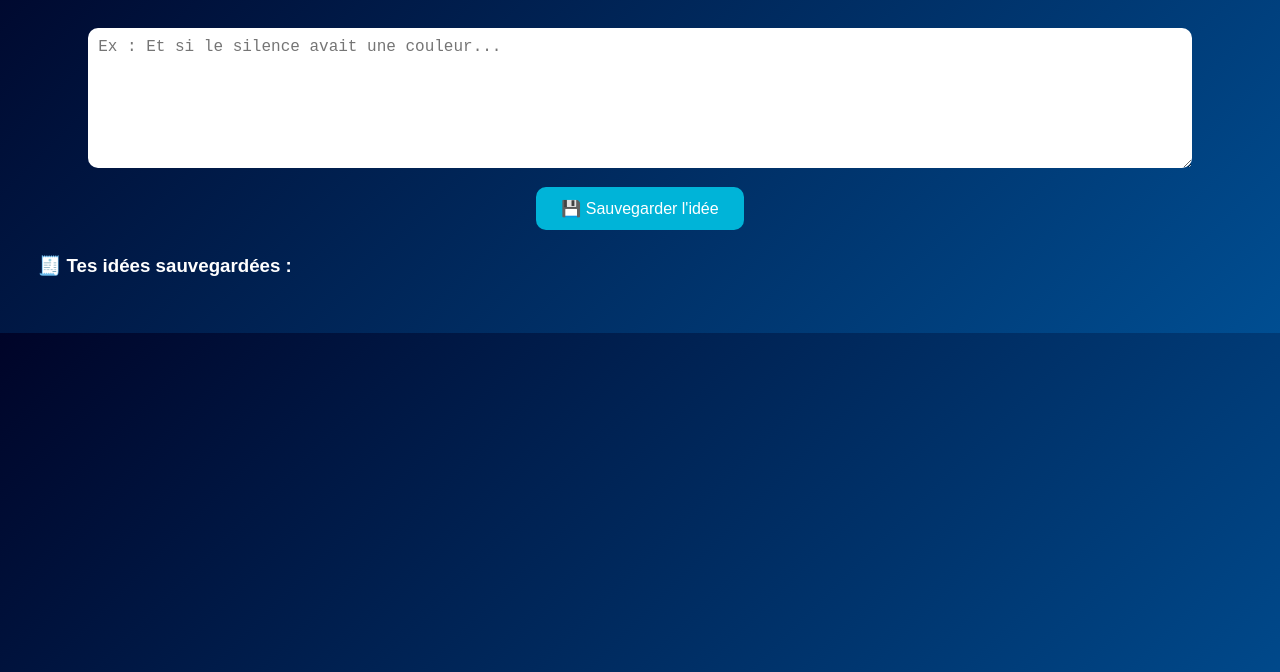
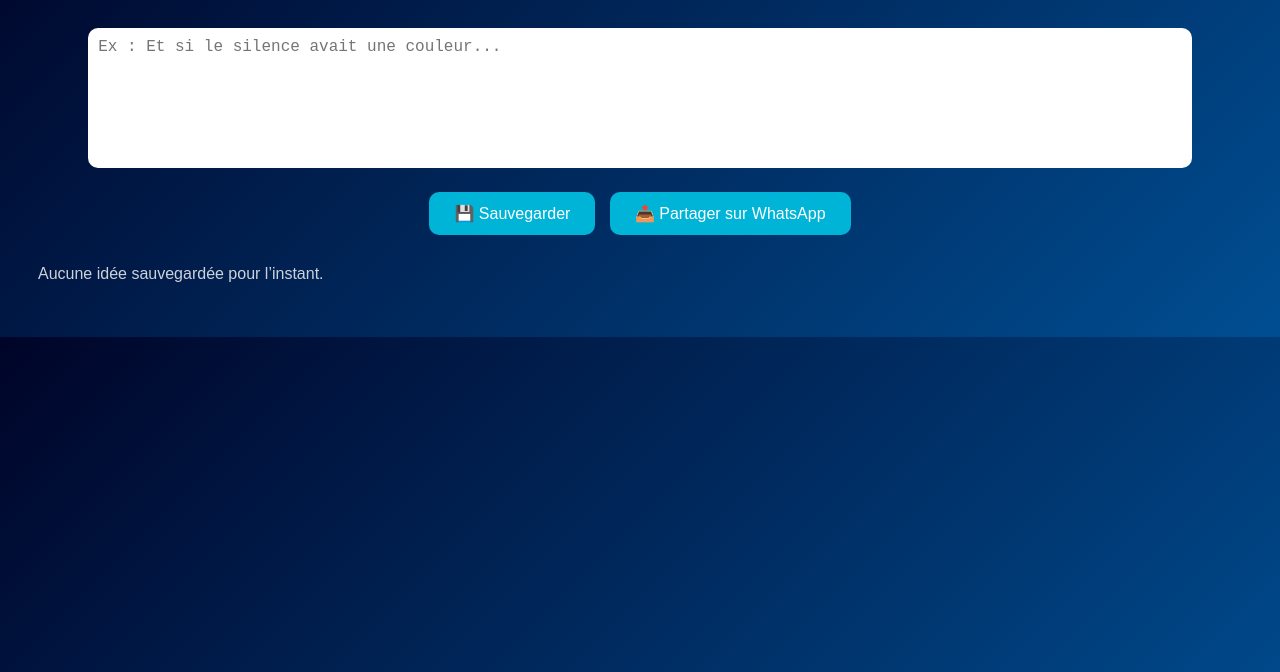
Before and after one commit to snackvital/mind-portal-proto, a plain HTML site: page index.html in a window 1280 px wide. Shown: the part 128-800 px from the top of the page. Drawn offline with Linux system fonts and the light colour scheme.

Commit message:
Update index.html

```diff
--- a/index.html
+++ b/index.html
@@ -12,8 +12,13 @@
       text-align: center;
       padding: 30px;
     }
-    h1 { font-size: 28px; margin-bottom: 10px; }
-    p { opacity: 0.8; }
+    h1 {
+      font-size: 28px;
+      margin-bottom: 10px;
+    }
+    p {
+      opacity: 0.8;
+    }
     textarea {
       width: 90%;
       height: 120px;
@@ -22,6 +27,7 @@
       padding: 10px;
       font-size: 16px;
       margin: 15px 0;
+      resize: none;
     }
     button {
       background: #00b4d8;
@@ -31,6 +37,7 @@
       border-radius: 10px;
       font-size: 16px;
       cursor: pointer;
+      margin: 5px;
     }
     button:hover {
       background: #0096c7;
@@ -53,11 +60,13 @@
 
   <textarea id="ideaInput" placeholder="Ex : Et si le silence avait une couleur..."></textarea>
   <br>
-  <button onclick="saveIdea()">💾 Sauvegarder l'idée</button>
+  <button onclick="saveIdea()">💾 Sauvegarder</button>
+  <button onclick="shareIdea()">📤 Partager sur WhatsApp</button>
 
   <div id="ideas"></div>
 
   <script>
+    // Fonction : Sauvegarder l'idée localement
     function saveIdea() {
       const idea = document.getElementById('ideaInput').value.trim();
       if (idea === "") return alert("Écris d’abord ton idée.");
@@ -70,14 +79,31 @@
       showIdeas();
     }
 
+    // Fonction : Afficher les idées sauvegardées
     function showIdeas() {
       const list = document.getElementById('ideas');
       const stored = JSON.parse(localStorage.getItem("ideas")) || [];
-      list.innerHTML = "<h3>🧾 Tes idées sauvegardées :</h3>" + stored.map(
-        i => `<div class='idea'><b>${i.date}</b><br>${i.text}</div>`
-      ).join("");
+      if (stored.length === 0) {
+        list.innerHTML = "<p>Aucune idée sauvegardée pour l’instant.</p>";
+      } else {
+        list.innerHTML = "<h3>🧾 Tes idées sauvegardées :</h3>" + stored.map(
+          i => `<div class='idea'><b>${i.date}</b><br>${i.text}</div>`
+        ).join("");
+      }
     }
 
+    // Fonction : Partager sur WhatsApp
+    function shareIdea() {
+      const idea = document.getElementById('ideaInput').value.trim();
+      if (idea === "") return alert("Écris ton idée avant de la partager.");
+
+      const encoded = encodeURIComponent("💡 Nouvelle idée Mind Portal : " + idea);
+      const phone = "226XXXXXXXXX"; // 👈 Mets ici ton numéro WhatsApp (ex : 22670000000)
+      const link = `https://wa.me/${phone}?text=${encoded}`;
+      window.open(link, "_blank");
+    }
+
+    // Affiche automatiquement les idées existantes
     showIdeas();
   </script>
 </body>
```
